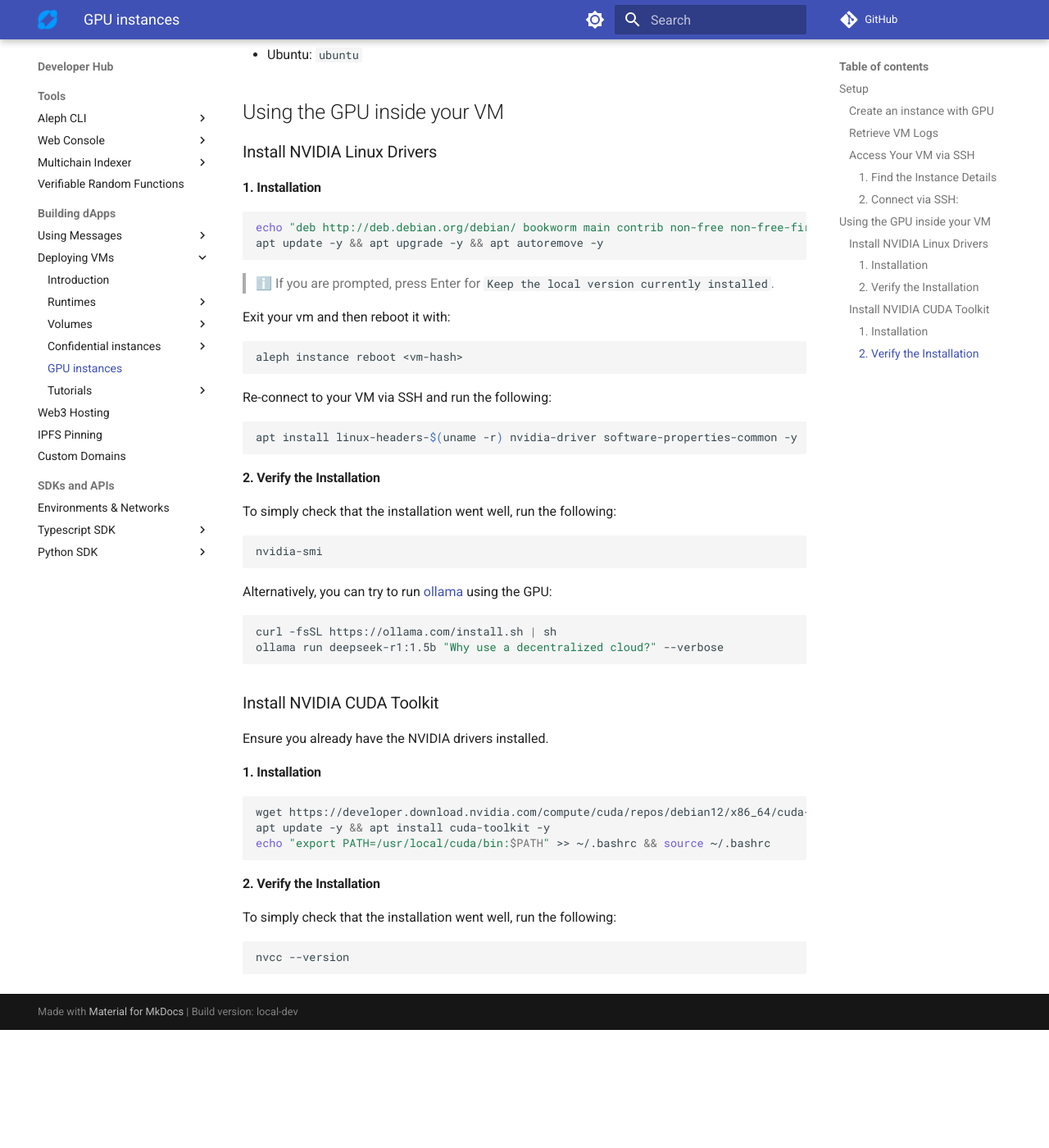
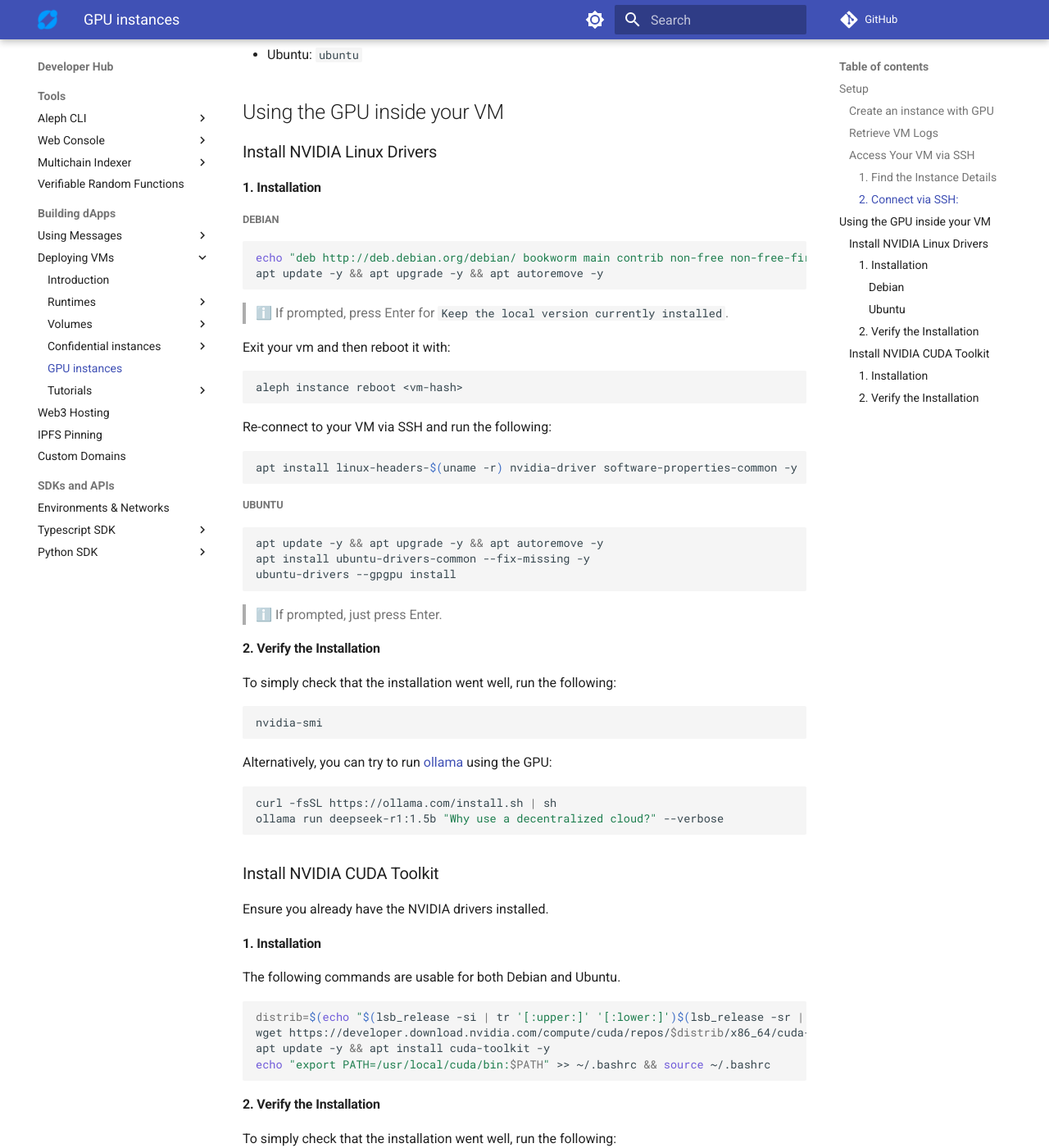
Before and after one commit to aleph-im/aleph-docs, an MkDocs documentation site: the page built from docs/computing/gpu/index.md, in a window 1280 px wide and 1400 px high, scrolled down 1971 px. Shown: the whole window at 82% size. Built offline with MkDocs 1.6.1 and Material for MkDocs 9.7.7, drawn with Linux system fonts in a browser that asks for light colours; plug-ins that fetch from the network failed and are left out; comment, search, counter and statistics services are not loaded; before the commit the page ends 3227 px from its top, so only the background shows below that.

Commit message:
Add ubuntu config

````diff
--- a/docs/computing/gpu/index.md
+++ b/docs/computing/gpu/index.md
@@ -57,12 +57,14 @@
 
 #### 1. **Installation**
 
+##### **Debian**
+
 ```shell
 echo "deb http://deb.debian.org/debian/ bookworm main contrib non-free non-free-firmware" >> /etc/apt/sources.list
 apt update -y && apt upgrade -y && apt autoremove -y
 ```
 
-> ℹ️ If you are prompted, press Enter for `Keep the local version currently installed`.
+> ℹ️ If prompted, press Enter for `Keep the local version currently installed`.
 
 Exit your vm and then reboot it with:
 
@@ -75,6 +77,16 @@
 ```shell
 apt install linux-headers-$(uname -r) nvidia-driver software-properties-common -y
 ```
+
+##### **Ubuntu**
+
+```shell
+apt update -y && apt upgrade -y && apt autoremove -y
+apt install ubuntu-drivers-common --fix-missing -y
+ubuntu-drivers --gpgpu install
+```
+
+> ℹ️ If prompted, just press Enter.
 
 #### 2. **Verify the Installation**
 
@@ -97,8 +109,11 @@
 
 #### 1. **Installation**
 
+The following commands are usable for both Debian and Ubuntu.
+
 ```shell
-wget https://developer.download.nvidia.com/compute/cuda/repos/debian12/x86_64/cuda-keyring_1.1-1_all.deb && dpkg -i cuda-keyring_1.1-1_all.deb && rm cuda-keyring_1.1-1_all.deb
+distrib=$(echo "$(lsb_release -si | tr '[:upper:]' '[:lower:]')$(lsb_release -sr | tr -d '.')")
+wget https://developer.download.nvidia.com/compute/cuda/repos/$distrib/x86_64/cuda-keyring_1.1-1_all.deb && dpkg -i cuda-keyring_1.1-1_all.deb && rm cuda-keyring_1.1-1_all.deb
 apt update -y && apt install cuda-toolkit -y
 echo "export PATH=/usr/local/cuda/bin:$PATH" >> ~/.bashrc && source ~/.bashrc
 ```
````
